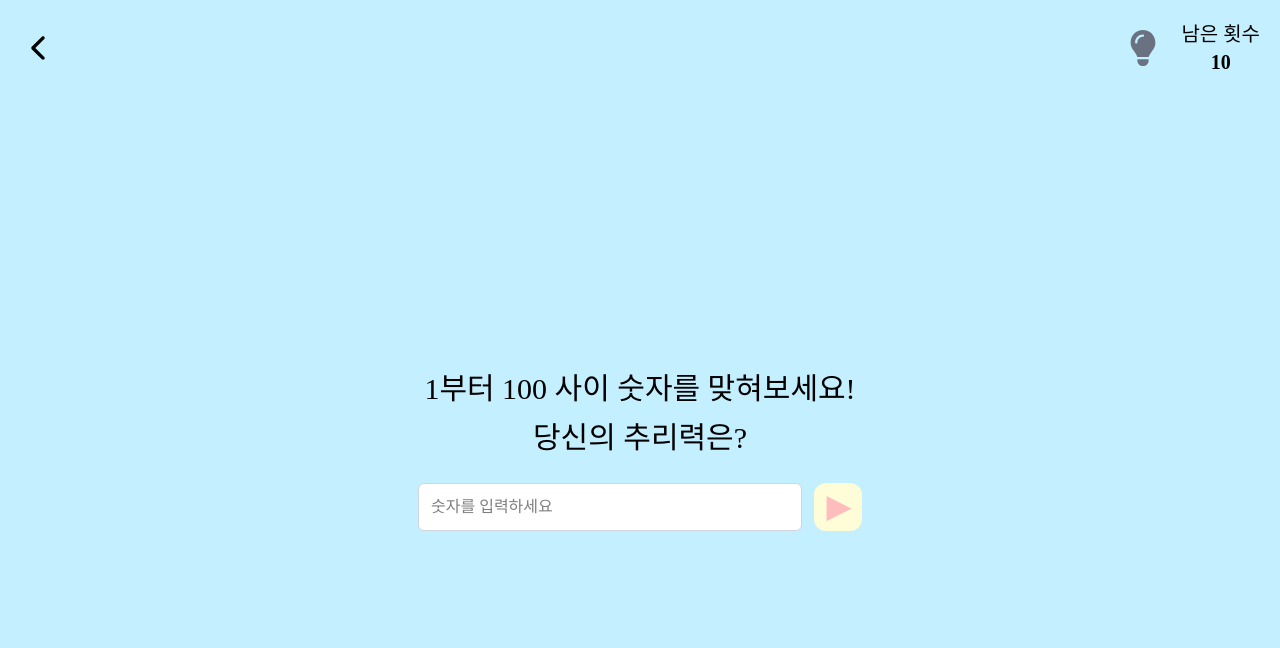
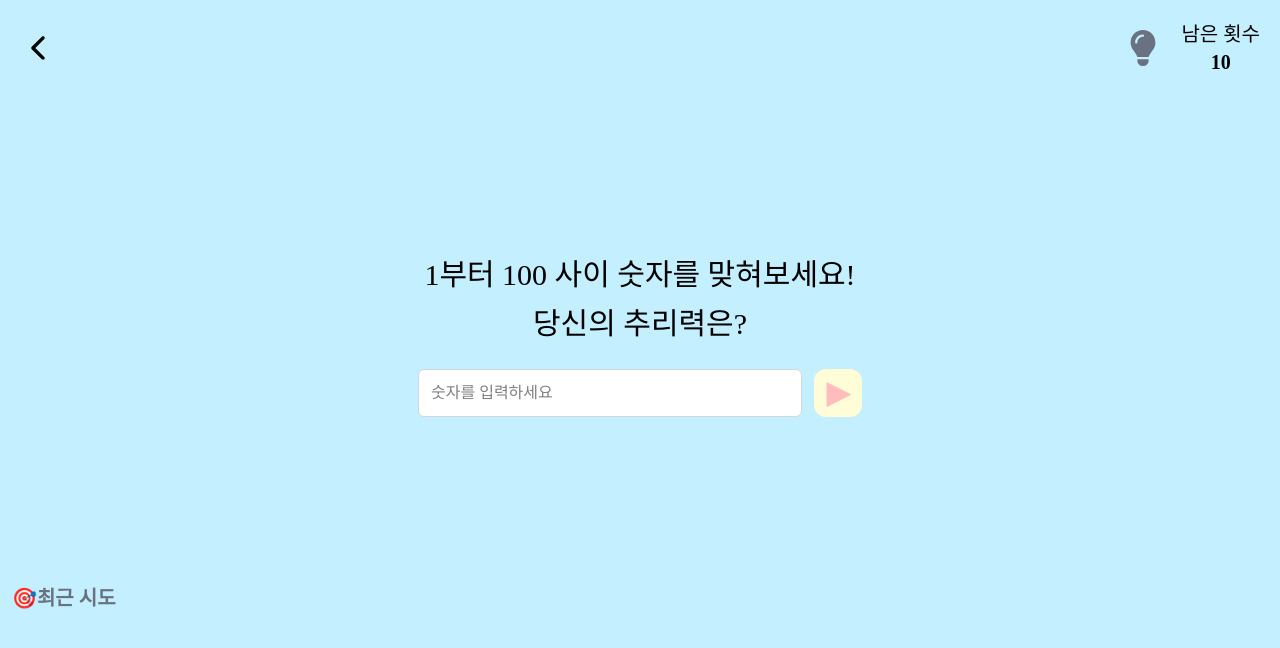
Before and after one commit to hyenee99/miniGame, a React (Vite) app: page /guessnumber in a window 1280 px wide. Shown: the top 648 px of the page. Built offline with nearby package versions, Linux system fonts and the light colour scheme; a web font is replaced by a local one.

Commit message:
feat: 숫자 맞히기 게임 - 최근 시도 기록 기능 추가

```diff
--- a/src/hooks/useGuessNumber.js
+++ b/src/hooks/useGuessNumber.js
@@ -10,6 +10,7 @@ export default function useGuessNumber() {
   const [hasSubmitted, setHasSubmitted] = useState(false);
   const [hintCount, setHintCount] = useState(0); // 사용한 힌트 횟수
   const [upDownHint, setUpDownHint] = useState(null);
+  const [history, setHistory] = useState([]);
 
   const getHint = () => {
     if (hintCount === 0) {
@@ -48,7 +49,15 @@ export default function useGuessNumber() {
     if (numberValue === answer) {
       setIsCorrect(true);
     } else {
-      numberValue > answer ? setUpDownHint("Down!") : setUpDownHint("Up!");
+      setHistory((prev) => [
+        {
+          value: numberValue,
+          result: numberValue > answer ? "Down!" : "Up!",
+        },
+        ...prev,
+      ]);
+
+      if (numberValue > answer ? setUpDownHint("Down!") : setUpDownHint("Up!"));
       setShakekey((prev) => prev + 1);
     }
 
@@ -69,5 +78,6 @@ export default function useGuessNumber() {
     hasSubmitted,
     getHint,
     upDownHint,
+    history,
   };
 }
--- a/src/pages/GuessNumber.jsx
+++ b/src/pages/GuessNumber.jsx
@@ -21,6 +21,7 @@ export default function GuessNumber() {
     hasSubmitted,
     getHint,
     upDownHint,
+    history,
   } = useGuessNumber();
 
   console.log(answer);
@@ -63,7 +64,7 @@ export default function GuessNumber() {
   };
 
   return (
-    <div className="min-h-screen flex flex-col">
+    <div className="h-screen flex flex-col">
       <div className="flex w-full justify-between items-center p-3 sm:p-5">
         <IoIosArrowBack
           className="text-2xl sm:text-4xl cursor-pointer"
@@ -92,7 +93,9 @@ export default function GuessNumber() {
         </div>
       </div>
 
-      <div className="flex flex-col gap-5 items-center justify-center flex-1">
+      <div className="flex flex-col h-full">
+        {/* 게임 ui 영역 */}
+        <div className="flex flex-col flex-7 gap-5 items-center justify-center">
           <p className="sm:text-3xl text-center leading-relaxed">
             1부터 100 사이 숫자를 맞혀보세요!
             <br />
@@ -144,6 +147,22 @@ export default function GuessNumber() {
             </>
           )}
         </div>
+
+        {/* 기록 영역 */}
+        <div className="flex flex-col flex-3 gap-1 p-3 text-center sm:text-lg">
+          <p className="font-semibold mb-2 text-left text-gray-500 sm:text-xl ">
+            🎯최근 시도
+          </p>
+          <ul>
+            {history.slice(0, 5).map((item, idx) => (
+              <li key={idx} className="flex gap-2">
+                <span className="w-[6%] sm:w-[3%]">{item.value}</span>
+                <span>{item.result === "Up!" ? "🔼" : "🔽"}</span>
+              </li>
+            ))}
+          </ul>
+        </div>
+      </div>
     </div>
   );
 }
```
Lines whose indentation alone changed are shown as unchanged.
